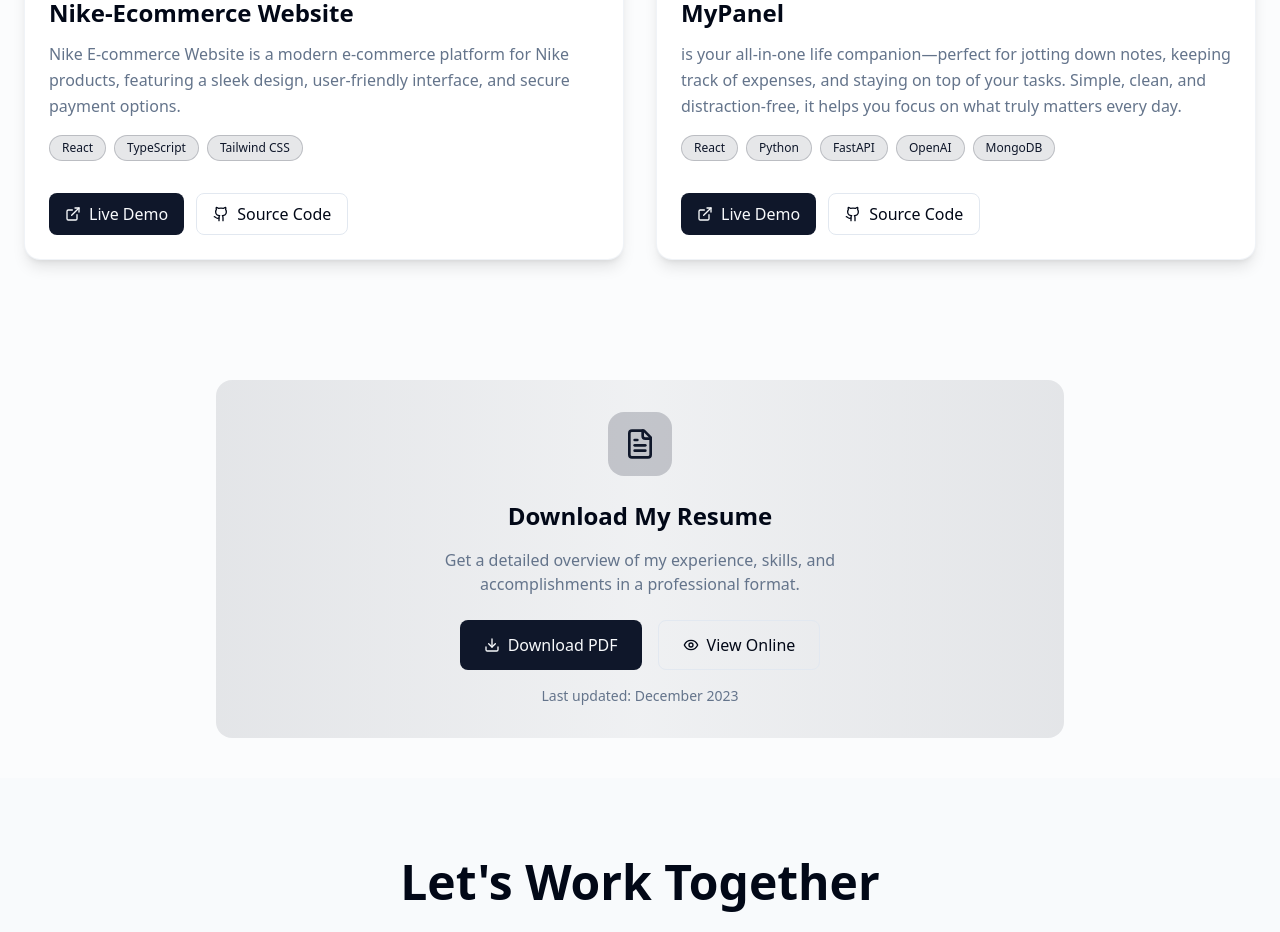
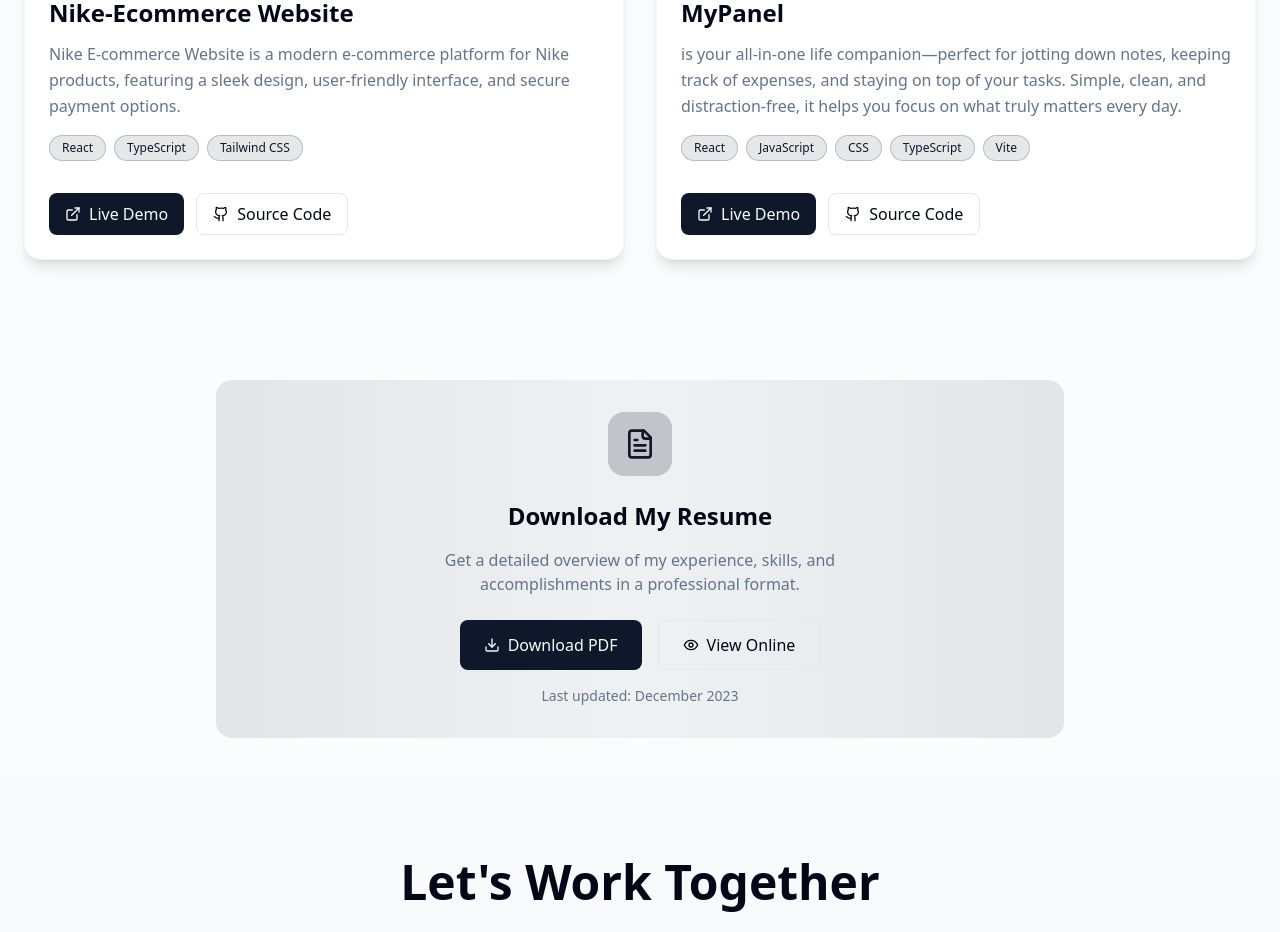
Before and after one commit to fallarmeKA/FPort, a React (Vite) app: page / in a window 1280 px wide. Shown: the part 6860-7792 px from the top of the page. Built offline with nearby package versions, Linux system fonts and the light colour scheme.

Commit message:
upd proj

```diff
--- a/src/components/portfolio/ProjectsSection.tsx
+++ b/src/components/portfolio/ProjectsSection.tsx
@@ -77,8 +77,8 @@ const projects = [
     title: 'MyPanel',
     description: 'is your all-in-one life companion—perfect for jotting down notes, keeping track of expenses, and staying on top of your tasks. Simple, clean, and distraction-free, it helps you focus on what truly matters every day.',
     image: 'https://images.unsplash.com/photo-1531746790731-6c087fecd65a?w=600&q=80',
-    technologies: ['React', 'Python', 'FastAPI', 'OpenAI', 'MongoDB'],
-    githubUrl: 'https://github.com/yourusername/chatbot-builder',
+    technologies: ['React', 'JavaScript', 'CSS', 'TypeScript', 'Vite'],
+    githubUrl: 'https://github.com/fallarmeKA/LifeBoard',
     liveUrl: 'https://chatbot-builder.io',
     accomplishments: [
       'Created a personal workspace app for managing notes, expenses, and to-dos',
```
